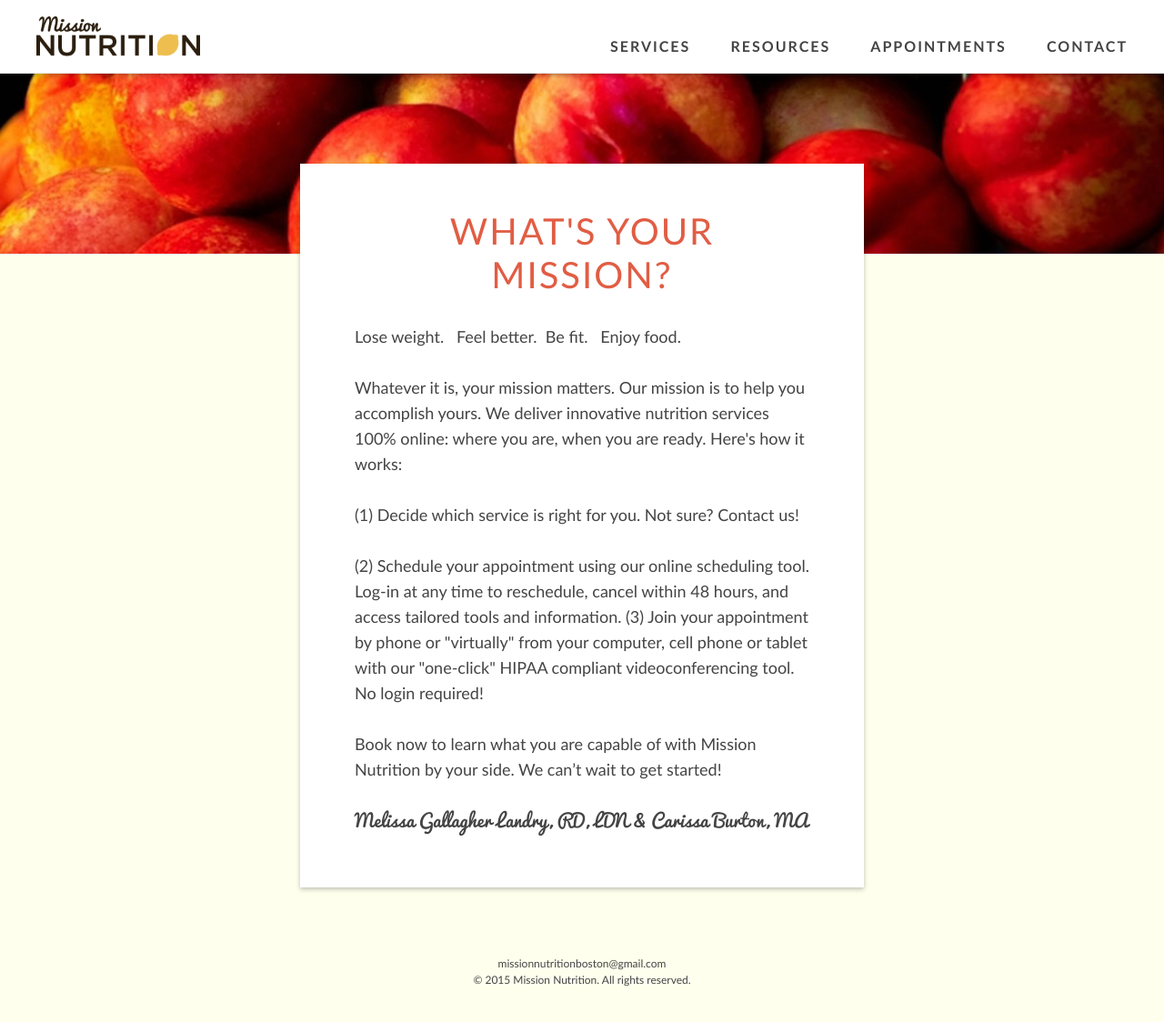
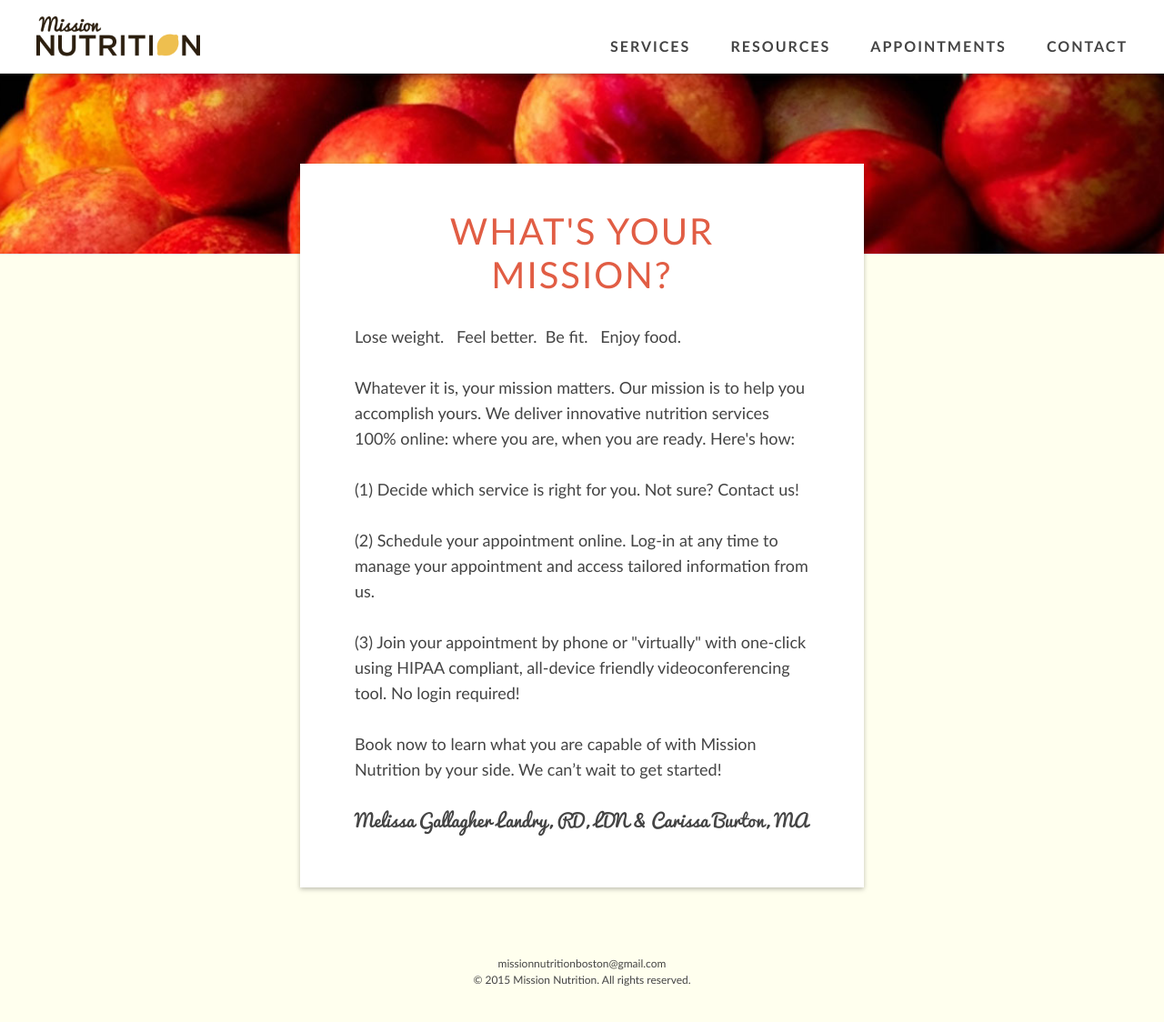
Before and after one commit to davelandry/missionnutrition, a Jekyll site: the page built from index.html, in a window 1280 px wide and 1127 px high. Shown: the top 1124 px of the window at 91% size. Built offline with Jekyll 4.4.1, drawn with Linux system fonts in a browser that asks for light colours.

Commit message:
Update index.html

```diff
--- a/index.html
+++ b/index.html
@@ -7,12 +7,13 @@ image: peaches
 <p>
   Lose weight. &nbsp; Feel better.&nbsp; Be fit. &nbsp; Enjoy food.
   <br><br>
-  Whatever it is, your mission matters. Our mission is to help you accomplish yours. We deliver innovative nutrition services 100% online: where you are, when you are ready. Here's how it works:
+  Whatever it is, your mission matters. Our mission is to help you accomplish yours. We deliver innovative nutrition services 100% online: where you are, when you are ready. Here's how:
   <br><br>
 (1) Decide which service is right for you. Not sure? Contact us!
 <br><br>
-  (2) Schedule your appointment using our online scheduling tool. Log-in at any time to reschedule, cancel within 48 hours, and access tailored tools and information.
-  (3) Join your appointment by phone or "virtually" from your computer, cell phone or tablet with our "one-click" HIPAA compliant videoconferencing tool. No login required!
+  (2) Schedule your appointment online. Log-in at any time to manage your appointment and access tailored information from us.
+  <br><br>
+  (3) Join your appointment by phone or "virtually" with one-click using HIPAA compliant, all-device friendly videoconferencing tool. No login required!
   <br><br>
   Book now to learn what you are capable of with Mission Nutrition by your side. We can’t wait to get started!
   <br><br>
```
